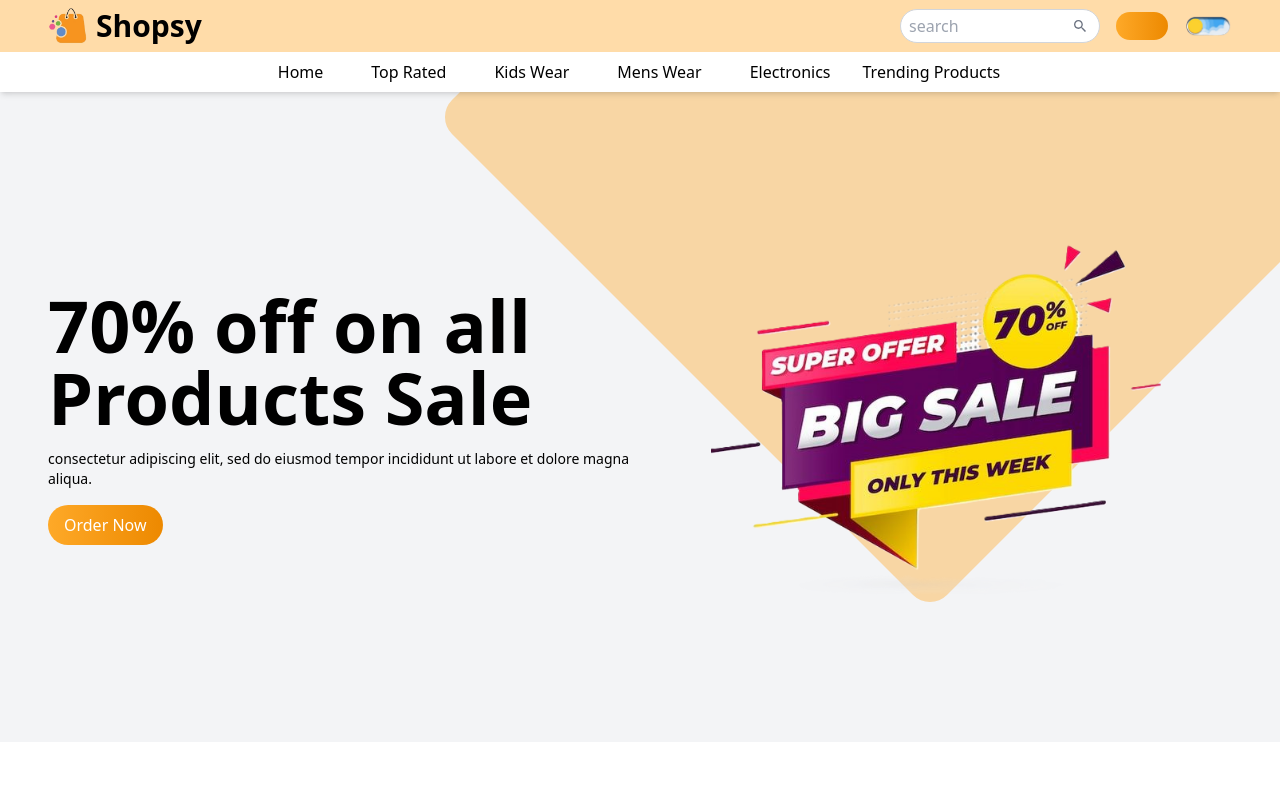
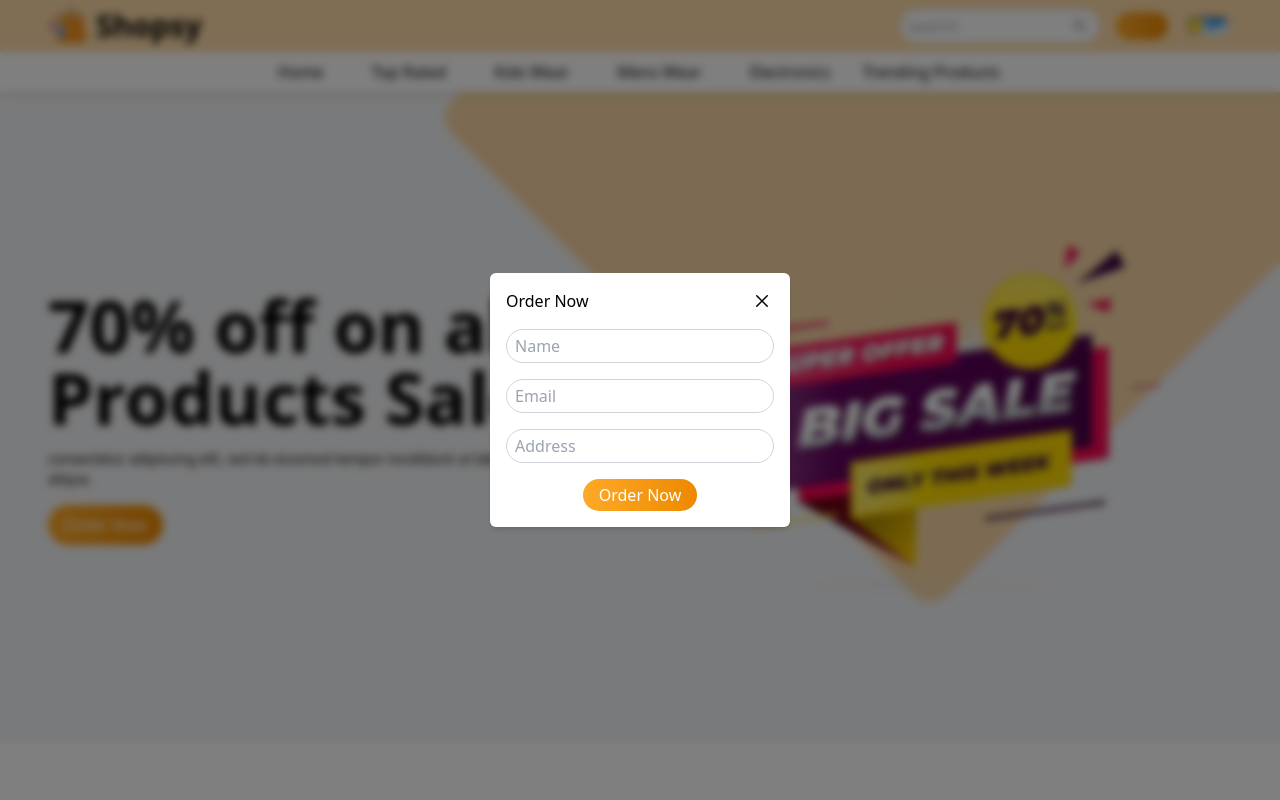
Before and after one commit to ArfinHasib/UrbanEdge-e-commerce, a React (Vite) app: page / in a window 1280 px wide. Both pictures are taken after a click on the button 1142 px from the left and 26 px from the top of the page. Shown: the top 800 px of the page. Built offline with nearby package versions, Linux system fonts and the light colour scheme; some icons are missing.

Commit message:
Popup Section

```diff
--- a/src/App.jsx
+++ b/src/App.jsx
@@ -1,4 +1,4 @@
-import { useEffect } from 'react';
+import { useEffect, useState } from 'react';
 import Hero from './components/Hero/Hero';
 import Navbar from './components/Navbar/Navbar';
 import Products from './components/Products/Products';
@@ -9,8 +9,15 @@
 import Subscribe from './components/Subscribe/Subscribe';
 import Testimonial from './components/Testimonial/Testimonial';
 import Footer from './components/Footer/Footer';
+import Popup from './components/Popup/Popup';
 
 const App = () => {
+   const [orderPopup, setOrderPopup] = useState(false);
+
+   const handleOrderPopup = () => {
+      setOrderPopup(!orderPopup);
+   };
+
    useEffect(() => {
       AOS.init({
          offset: 100,
@@ -24,7 +31,7 @@
    return (
       <div>
          <div>
-            <Navbar />
+            <Navbar handleOrderPopup={handleOrderPopup} />
             <Hero />
             <Products />
             <TopProducts />
@@ -33,6 +40,7 @@
             <Products />
             <Testimonial />
             <Footer />
+            <Popup orderPopup={orderPopup} setOrderPopup={setOrderPopup} />
          </div>
       </div>
    );
--- a/src/components/Footer/Footer.jsx
+++ b/src/components/Footer/Footer.jsx
@@ -1,4 +1,3 @@
-import React from 'react';
 import footerLogo from '../../assets/logo.png';
 import Banner from '../../assets/website/footer-pattern.jpg';
 import {
--- a/src/components/Navbar/Navbar.jsx
+++ b/src/components/Navbar/Navbar.jsx
@@ -49,7 +49,7 @@
    },
 ];
 
-const Navbar = () => {
+const Navbar = ({ handleOrderPopup }) => {
    return (
       <div className='shadow-md bg-white dark:bg-gray-900 dark:text-white duration-200 relative z-40'>
          {/* upper */}
@@ -75,7 +75,7 @@
                   </div>
                   {/* order button */}
                   <button
-                     onClick={() => alert('Ordering not available yet')}
+                     onClick={() => handleOrderPopup()}
                      className='bg-gradient-to-r from-primary to-secondary transition-all duration-200 text-white py-1 px-4 rounded-full flex items-center gap-3 group'
                   >
                      <span className='group-hover:block hidden transition-all duration-200'>
--- /dev/null
+++ b/src/components/Popup/Popup.jsx
@@ -0,0 +1,54 @@
+import React from 'react';
+import { IoCloseOutline } from 'react-icons/io5';
+
+const Popup = ({ orderPopup, setOrderPopup }) => {
+   return (
+      <>
+         {orderPopup && (
+            <div className='popup'>
+               <div className='h-screen w-screen fixed top-0 left-0 bg-black/50 z-50 backdrop-blur-sm'>
+                  <div className='fixed top-1/2 left-1/2 -translate-x-1/2 -translate-y-1/2 p-4 shadow-md bg-white dark:bg-gray-900 rounded-md duration-200 w-[300px]'>
+                     {/* header */}
+                     <div className='flex items-center justify-between'>
+                        <div>
+                           <h1 className='dark:text-white'>Order Now</h1>
+                        </div>
+                        <div>
+                           <IoCloseOutline
+                              className='text-2xl cursor-pointer dark:text-white'
+                              onClick={() => setOrderPopup(false)}
+                           />
+                        </div>
+                     </div>
+                     {/* form section */}
+                     <div className='mt-4'>
+                        <input
+                           type='text'
+                           placeholder='Name'
+                           className=' w-full rounded-full border border-gray-300 dark:border-gray-500 dark:bg-gray-800 px-2 py-1 mb-4'
+                        />
+                        <input
+                           type='email'
+                           placeholder='Email'
+                           className=' w-full rounded-full border border-gray-300 dark:border-gray-500 dark:bg-gray-800 px-2 py-1 mb-4'
+                        />
+                        <input
+                           type='text'
+                           placeholder='Address'
+                           className=' w-full rounded-full border border-gray-300 dark:border-gray-500 dark:bg-gray-800 px-2 py-1 mb-4'
+                        />
+                        <div className='flex justify-center'>
+                           <button className='bg-gradient-to-r from-primary to-secondary hover:scale-105 duration-200 text-white py-1 px-4 rounded-full '>
+                              Order Now
+                           </button>
+                        </div>
+                     </div>
+                  </div>
+               </div>
+            </div>
+         )}
+      </>
+   );
+};
+
+export default Popup;
```
